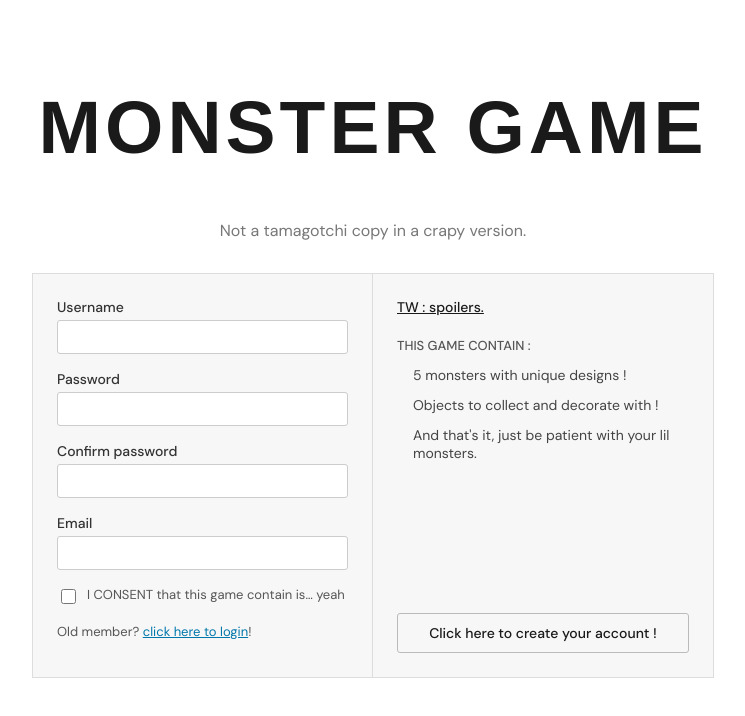
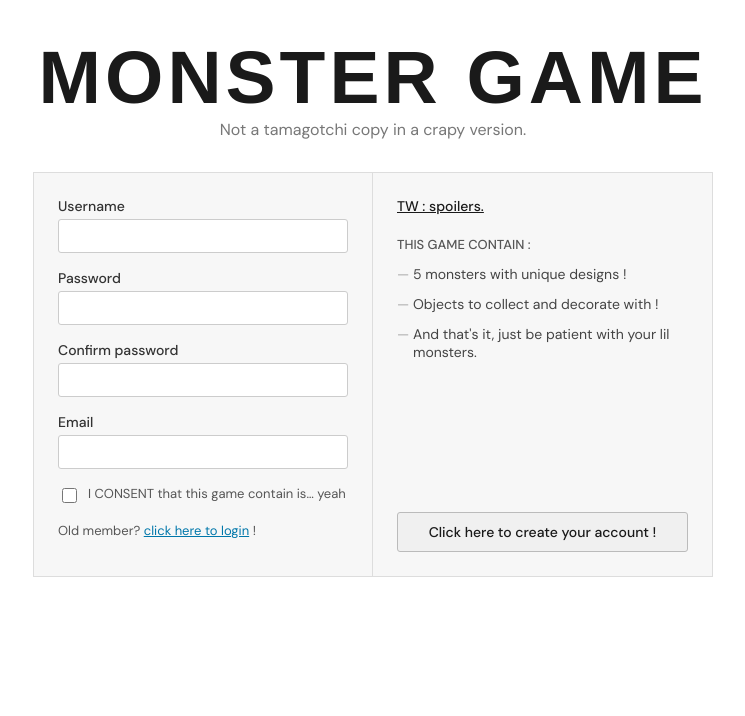
Before and after one commit to matthieucazalis/monster-game, a React (Vite) app in the folder frontend/: page /register in a window 1280 px wide. Shown: the top 716 px of the page, without its empty margins (267-1012 px from the left). Built offline with nearby package versions, Linux system fonts and the light colour scheme.

Commit message:
update second 05 05 2026 midi

```diff
--- a/frontend/src/pages/Login.tsx
+++ b/frontend/src/pages/Login.tsx
@@ -1,5 +1,6 @@
 import { useState } from "react";
 import { useNavigate } from "react-router-dom";
+import "./style/auth.css";
 
 const API_URL =
   (import.meta as any).env.VITE_API_URL ?? "http://localhost:3000";
@@ -48,46 +49,42 @@ export default function Login() {
   };
 
   return (
-    <div style={styles.wrap}>
-      <h1 style={styles.title}>MONSTER GAME</h1>
-      <p style={styles.subtitle}>Not a tamagotchi copy in a crapy version.</p>
+    <div className="auth-wrap">
+      <h1 className="auth-title">MONSTER GAME</h1>
+      <p className="auth-subtitle">Not a tamagotchi copy in a crapy version.</p>
 
-      <div style={styles.card}>
-        <div style={styles.field}>
-          <label style={styles.label}>Email</label>
+      <div className="auth-card-single">
+        <div className="auth-field">
+          <label className="auth-label">Email</label>
           <input
+            className="auth-input"
             name="email"
             type="email"
             value={form.email}
             onChange={handleChange}
-            style={styles.input}
           />
         </div>
 
-        <div style={styles.field}>
-          <label style={styles.label}>Password</label>
+        <div className="auth-field">
+          <label className="auth-label">Password</label>
           <input
+            className="auth-input"
             name="password"
             type="password"
             value={form.password}
             onChange={handleChange}
-            style={styles.input}
           />
         </div>
 
-        <button
-          onClick={handleSubmit}
-          disabled={loading}
-          style={{ ...styles.btn, ...(loading ? styles.btnDisabled : {}) }}
-        >
+        <button className="auth-btn" onClick={handleSubmit} disabled={loading}>
           {loading ? "Logging in…" : "Click here login ! !"}
         </button>
 
-        {error && <p style={styles.errorMsg}>{error}</p>}
+        {error && <p className="auth-error">{error}</p>}
 
-        <p style={styles.registerText}>
+        <p className="auth-nav-text">
           New Member?{" "}
-          <a href="/register" style={styles.link}>
+          <a href="/register" className="auth-link">
             click here to create an account
           </a>{" "}
           !
@@ -96,89 +93,3 @@ export default function Login() {
     </div>
   );
 }
-
-const styles: Record<string, React.CSSProperties> = {
-  wrap: {
-    fontFamily: "'DM Sans', sans-serif",
-    background: "#fff",
-    minHeight: "100vh",
-    display: "flex",
-    flexDirection: "column",
-    alignItems: "center",
-    padding: "2rem 1rem",
-  },
-  title: {
-    fontFamily: "'Alfa Slab One', sans-serif",
-    fontSize: 75,
-    letterSpacing: 4,
-    color: "#1a1a1a",
-    lineHeight: 1,
-  },
-  subtitle: {
-    fontSize: 16,
-    color: "#777",
-    margin: "4px 0 2rem",
-  },
-  card: {
-    border: "1.5px solid #ddd",
-    background: "#f7f7f7",
-    width: "100%",
-    maxWidth: 380,
-    padding: "1.5rem",
-    display: "flex",
-    flexDirection: "column",
-  },
-  field: {
-    marginBottom: "1rem",
-  },
-  label: {
-    display: "block",
-    fontSize: 14,
-    color: "#333",
-    marginBottom: 4,
-    fontWeight: 500,
-  },
-  input: {
-    width: "100%",
-    boxSizing: "border-box",
-    padding: "7px 10px",
-    fontFamily: "'DM Sans', sans-serif",
-    fontSize: 14,
-    border: "1px solid #ccc",
-    background: "#fff",
-    outline: "none",
-    borderRadius: 3,
-  },
-  btn: {
-    marginTop: "0.5rem",
-    background: "#e8e8e8",
-    border: "1.5px solid #ddd",
-    padding: "10px 16px",
-    fontFamily: "'DM Sans', sans-serif",
-    fontSize: 14,
-    fontWeight: 500,
-    cursor: "pointer",
-    width: "100%",
-    borderRadius: 3,
-    color: "#1a1a1a",
-    transition: "background 0.15s",
-  },
-  btnDisabled: {
-    opacity: 0.6,
-    cursor: "not-allowed",
-  },
-  errorMsg: {
-    fontSize: 13,
-    color: "#a32d2d",
-    marginTop: 8,
-  },
-  registerText: {
-    marginTop: "1rem",
-    fontSize: 13,
-    color: "#555",
-  },
-  link: {
-    color: "#0077aa",
-    textDecoration: "underline",
-  },
-};
--- a/frontend/src/pages/Register.tsx
+++ b/frontend/src/pages/Register.tsx
@@ -1,11 +1,10 @@
 import { useState } from "react";
+import "./style/auth.css";
 
 const API_URL =
   (import.meta as any).env.VITE_API_URL ?? "http://localhost:3000";
 
 export default function Register() {
-  console.log("register page rendered");
-
   const [form, setForm] = useState({
     pseudo: "",
     password: "",
@@ -54,11 +53,7 @@ export default function Register() {
         }),
       });
 
-      console.log("Response register:", res);
-
       const data = await res.json();
-
-      console.log("Data register:", data);
 
       if (!res.ok) {
         setError(data.message ?? "Registration failed.");
@@ -80,249 +75,109 @@ export default function Register() {
   };
 
   return (
-    <div style={styles.wrap}>
-      <h1 style={styles.title}>MONSTER GAME</h1>
-      <p style={styles.subtitle}>Not a tamagotchi copy in a crapy version.</p>
-      <div style={styles.card}>
-        {/* Left — form */}
-        <div style={styles.left}>
-          <Field label="Username">
+    <div className="auth-wrap">
+      <h1 className="auth-title">MONSTER GAME</h1>
+      <p className="auth-subtitle">Not a tamagotchi copy in a crapy version.</p>
+
+      <div className="auth-card">
+        {/* Left — formulaire */}
+        <div className="auth-left">
+          <div className="auth-field">
+            <label className="auth-label">Username</label>
             <input
+              className="auth-input"
               name="pseudo"
               type="text"
               value={form.pseudo}
               onChange={handleChange}
-              style={styles.input}
             />
-          </Field>
+          </div>
 
-          <Field label="Password">
+          <div className="auth-field">
+            <label className="auth-label">Password</label>
             <input
+              className="auth-input"
               name="password"
               type="password"
               value={form.password}
               onChange={handleChange}
-              style={styles.input}
             />
-          </Field>
+          </div>
 
-          <Field label="Confirm password">
+          <div className="auth-field">
+            <label className="auth-label">Confirm password</label>
             <input
+              className="auth-input"
               name="confirm"
               type="password"
               value={form.confirm}
               onChange={handleChange}
-              style={styles.input}
             />
-          </Field>
+          </div>
 
-          <Field label="Email">
+          <div className="auth-field">
+            <label className="auth-label">Email</label>
             <input
+              className="auth-input"
               name="email"
               type="email"
               value={form.email}
               onChange={handleChange}
-              style={styles.input}
             />
-          </Field>
+          </div>
 
-          <div style={styles.checkRow}>
+          <div className="auth-check-row">
             <input
               id="consent"
               name="consent"
               type="checkbox"
               checked={form.consent}
               onChange={handleChange}
-              style={{ width: 15, height: 15, marginTop: 3, flexShrink: 0 }}
             />
-            <label htmlFor="consent" style={styles.checkLabel}>
+            <label htmlFor="consent" className="auth-check-label">
               I CONSENT that this game contain is… yeah
             </label>
           </div>
-          <p style={styles.loginText}>
+
+          <p className="auth-nav-text">
             Old member?{" "}
-            <a href="/login" style={styles.link}>
+            <a href="/login" className="auth-link">
               click here to login
-            </a>
+            </a>{" "}
             !
           </p>
         </div>
 
-        <div style={styles.right}>
-          <p style={styles.spoilerTitle}>TW : spoilers.</p>
-          <p style={styles.spoilerLabel}>THIS GAME CONTAIN :</p>
-          <ul style={styles.featureList}>
-            <li style={styles.featureItem}>5 monsters with unique designs !</li>
-            <li style={styles.featureItem}>
+        {/* Right — infos + bouton */}
+        <div className="auth-right">
+          <p className="auth-spoiler-title">TW : spoilers.</p>
+          <p className="auth-spoiler-label">THIS GAME CONTAIN :</p>
+          <ul className="auth-feature-list">
+            <li className="auth-feature-item">
+              5 monsters with unique designs !
+            </li>
+            <li className="auth-feature-item">
               Objects to collect and decorate with !
             </li>
-            <li style={styles.featureItem}>
+            <li className="auth-feature-item">
               And that's it, just be patient with your lil monsters.
             </li>
           </ul>
 
           <button
+            className="auth-btn"
             onClick={handleSubmit}
             disabled={loading}
-            style={{
-              ...styles.btn,
-              ...(loading ? styles.btnDisabled : {}),
-            }}
           >
             {loading
               ? "Creating account…"
               : "Click here to create your account !"}
           </button>
 
-          {error && <p style={styles.errorMsg}>{error}</p>}
-          {success && <p style={styles.successMsg}>{success}</p>}
+          {error && <p className="auth-error">{error}</p>}
+          {success && <p className="auth-success">{success}</p>}
         </div>
       </div>
     </div>
   );
 }
-
-function Field({
-  label,
-  children,
-}: {
-  label: string;
-  children: React.ReactNode;
-}) {
-  return (
-    <div style={{ marginBottom: "1rem" }}>
-      <label style={styles.label}>{label}</label>
-      {children}
-    </div>
-  );
-}
-
-const styles: Record<string, React.CSSProperties> = {
-  wrap: {
-    fontFamily: "'DM Sans', sans-serif",
-    background: "#fff",
-    minHeight: "100vh",
-    display: "flex",
-    flexDirection: "column",
-    alignItems: "center",
-    padding: "2rem 1rem",
-  },
-  title: {
-    fontFamily: "'Alfa Slab One', sans-serif",
-    fontSize: 75,
-    letterSpacing: 4,
-    color: "#1a1a1a",
-    lineHeight: 1,
-  },
-  subtitle: {
-    fontSize: 16,
-    color: "#777",
-    margin: "4px 0 2rem",
-  },
-  card: {
-    display: "grid",
-    gridTemplateColumns: "1fr 1fr",
-    border: "1.5px solid #ddd",
-    background: "#f7f7f7",
-    width: "100%",
-    maxWidth: 680,
-  },
-  left: {
-    padding: "1.5rem",
-    borderRight: "1.5px solid #ddd",
-  },
-  right: {
-    padding: "1.5rem",
-    display: "flex",
-    flexDirection: "column",
-  },
-  label: {
-    display: "block",
-    fontSize: 14,
-    color: "#333",
-    marginBottom: 4,
-    fontWeight: 500,
-  },
-  input: {
-    width: "100%",
-    boxSizing: "border-box",
-    padding: "7px 10px",
-    fontFamily: "'DM Sans', sans-serif",
-    fontSize: 14,
-    border: "1px solid #ccc",
-    background: "#fff",
-    outline: "none",
-    borderRadius: 3,
-  },
-  checkRow: {
-    display: "flex",
-    alignItems: "flex-start",
-    gap: 8,
-    marginTop: "0.5rem",
-  },
-  checkLabel: {
-    fontSize: 13,
-    color: "#555",
-  },
-  loginText: {
-    marginTop: "1rem",
-    fontSize: 13,
-    color: "#555",
-  },
-  link: {
-    color: "#0077aa",
-    textDecoration: "underline",
-  },
-  spoilerTitle: {
-    fontSize: 14,
-    fontWeight: 500,
-    textDecoration: "underline",
-    color: "#1a1a1a",
-    margin: "0 0 0.5rem",
-  },
-  spoilerLabel: {
-    fontSize: 13,
-    color: "#555",
-    fontWeight: 500,
-    marginBottom: "0.75rem",
-  },
-  featureList: {
-    listStyle: "none",
-    padding: 0,
-    margin: "0 0 auto",
-  },
-  featureItem: {
-    fontSize: 14,
-    color: "#444",
-    marginBottom: "0.75rem",
-    paddingLeft: "1rem",
-    position: "relative",
-  },
-  btn: {
-    marginTop: "1.5rem",
-    background: "#f7f7f7",
-    border: "1.5px solid #bbb",
-    padding: "10px 16px",
-    fontFamily: "'DM Sans', sans-serif",
-    fontSize: 14,
-    fontWeight: 500,
-    cursor: "pointer",
-    width: "100%",
-    borderRadius: 3,
-    color: "#1a1a1a",
-  },
-  btnDisabled: {
-    opacity: 0.6,
-    cursor: "not-allowed",
-  },
-  errorMsg: {
-    fontSize: 13,
-    color: "#a32d2d",
-    marginTop: 8,
-  },
-  successMsg: {
-    fontSize: 13,
-    color: "#3b6d11",
-    marginTop: 8,
-  },
-};
--- /dev/null
+++ b/frontend/src/pages/style/Auth.css
@@ -0,0 +1,196 @@
+* {
+  box-sizing: border-box;
+}
+
+.auth-wrap {
+  font-family: "DM Sans", sans-serif;
+  background: #fff;
+  min-height: 100vh;
+  display: flex;
+  flex-direction: column;
+  align-items: center;
+  padding: 2rem 1rem;
+}
+
+.auth-title {
+  font-family: sans-serif;
+  font-size: 75px;
+  letter-spacing: 4px;
+  color: #1a1a1a;
+  margin: 0;
+  line-height: 1;
+}
+
+.auth-subtitle {
+  font-size: 16px;
+  color: #777;
+  margin: 4px 0 2rem;
+}
+
+/* Card partagée */
+.auth-card {
+  border: 1.5px solid #ddd;
+  background: #f7f7f7;
+  width: 100%;
+  max-width: 680px;
+  display: grid;
+  grid-template-columns: 1fr 1fr;
+}
+
+.auth-card-single {
+  border: 1.5px solid #ddd;
+  background: #f7f7f7;
+  width: 100%;
+  max-width: 380px;
+  padding: 1.5rem;
+  display: flex;
+  flex-direction: column;
+}
+
+.auth-left {
+  padding: 1.5rem;
+  border-right: 1.5px solid #ddd;
+}
+
+.auth-right {
+  padding: 1.5rem;
+  display: flex;
+  flex-direction: column;
+}
+
+/* Champs */
+.auth-field {
+  margin-bottom: 1rem;
+}
+
+.auth-label {
+  display: block;
+  font-size: 14px;
+  color: #333;
+  margin-bottom: 4px;
+  font-weight: 500;
+}
+
+.auth-input {
+  width: 100%;
+  padding: 7px 10px;
+  font-family: "DM Sans", sans-serif;
+  font-size: 14px;
+  border: 1px solid #ccc;
+  background: #fff;
+  outline: none;
+  border-radius: 3px;
+}
+
+.auth-input:focus {
+  border-color: #888;
+}
+
+/* Checkbox */
+.auth-check-row {
+  display: flex;
+  align-items: flex-start;
+  gap: 8px;
+  margin-top: 0.5rem;
+}
+
+.auth-check-row input[type="checkbox"] {
+  width: 15px;
+  height: 15px;
+  margin-top: 3px;
+  flex-shrink: 0;
+}
+
+.auth-check-label {
+  font-size: 13px;
+  color: #555;
+}
+
+/* Texte de navigation */
+.auth-nav-text {
+  margin-top: 1rem;
+  font-size: 13px;
+  color: #555;
+}
+
+.auth-link {
+  color: #0077aa;
+  text-decoration: underline;
+}
+
+/* Bouton */
+.auth-btn {
+  margin-top: 1.5rem;
+  background: #f0f0f0;
+  border: 1.5px solid #bbb;
+  padding: 10px 16px;
+  font-family: "DM Sans", sans-serif;
+  font-size: 14px;
+  font-weight: 500;
+  cursor: pointer;
+  width: 100%;
+  border-radius: 3px;
+  color: #1a1a1a;
+  transition: background 0.15s;
+}
+
+.auth-btn:hover {
+  background: #1a1a1a;
+  color: #fff;
+  border-color: #1a1a1a;
+}
+
+.auth-btn:disabled {
+  opacity: 0.6;
+  cursor: not-allowed;
+}
+
+/* Messages */
+.auth-error {
+  font-size: 13px;
+  color: #a32d2d;
+  margin-top: 8px;
+}
+
+.auth-success {
+  font-size: 13px;
+  color: #3b6d11;
+  margin-top: 8px;
+}
+
+/* Spoiler (register) */
+.auth-spoiler-title {
+  font-size: 14px;
+  font-weight: 500;
+  text-decoration: underline;
+  color: #1a1a1a;
+  margin: 0 0 0.5rem;
+}
+
+.auth-spoiler-label {
+  font-size: 13px;
+  color: #555;
+  font-weight: 500;
+  margin-bottom: 0.75rem;
+}
+
+.auth-feature-list {
+  list-style: none;
+  padding: 0;
+  margin: 0 0 auto;
+}
+
+.auth-feature-item {
+  font-size: 14px;
+  color: #444;
+  margin-bottom: 0.75rem;
+  padding-left: 1rem;
+  position: relative;
+}
+
+.auth-feature-item::before {
+  content: "—";
+  position: absolute;
+  left: 0;
+  color: #aaa;
+}
--- /dev/null
+++ b/frontend/src/vite-env.d.ts
@@ -0,0 +1,4 @@
+/// <reference types="vite/client" />
+
+declare module "*.css";
+declare module "*.png";
--- a/frontend/tsconfig.json
+++ b/frontend/tsconfig.json
@@ -14,7 +14,8 @@
     "strict": true,
     "noUnusedLocals": true,
     "noUnusedParameters": true,
-    "noFallthroughCasesInSwitch": true
+    "noFallthroughCasesInSwitch": true,
+    "allowArbitraryExtensions": true
   },
-  "include": ["src"]
+  "include": ["src", "src/**/*.css"]
 }
```
